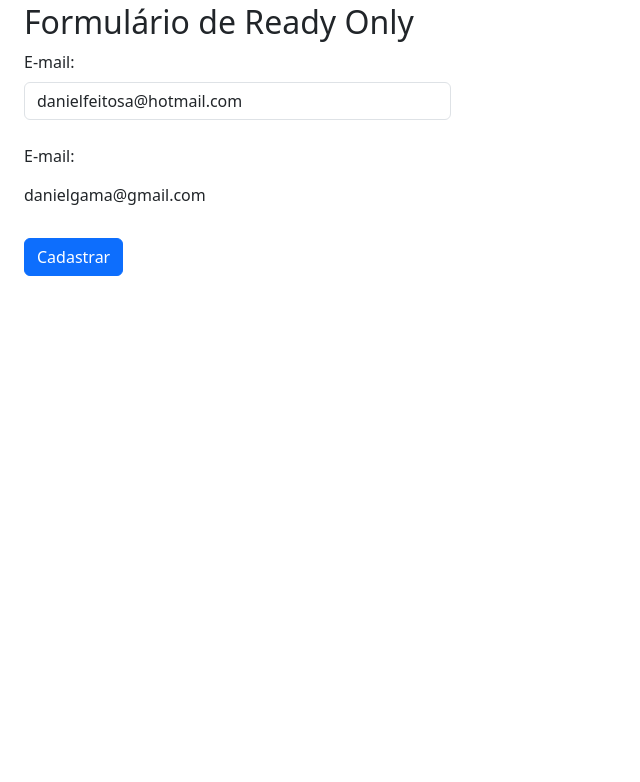
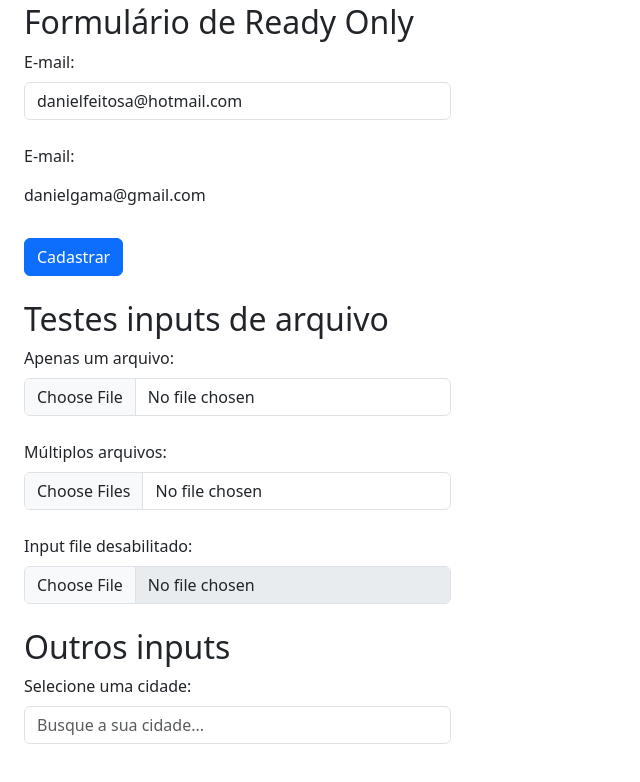
Before and after one commit to danielfeitosa4/bootstrap5, a plain HTML site: page 7_formularios/1_aulas/index.html in a window 1280 px wide. Shown: the part 1027-1809 px from the top of the page, without its empty margins (0-640 px from the left). Drawn offline with nearby package versions, Linux system fonts and the light colour scheme.

Commit message:
input de arquivos + datalist

```diff
--- a/7_formularios/1_aulas/index.html
+++ b/7_formularios/1_aulas/index.html
@@ -87,5 +87,43 @@
     </form>
   </div>
 
+  <!-- Input de Arquivos-->
+  <div class="col-4 m-4">
+    <h2>Testes inputs de arquivo</h2>
+    <form action="">
+      <div class="mb-4">
+        <label for="photo" class="form-label">Apenas um arquivo:</label>
+        <input type="file" class="form-control" name="photo" id="photo">
+      </div>
+      <div class="mb-4">
+        <label for="photos" class="form-label">Múltiplos arquivos:</label>
+        <input type="file" class="form-control" name="photos" id="photos" multiple>
+      </div>
+      <div class="mb-4">
+        <label for="photos2" class="form-label">Input file desabilitado:</label>
+        <input type="file" class="form-control" name="photos2" id="photos2" disabled>
+      </div>
+    </form>
+  </div>
+
+  <!-- Outros -->
+  <div class="col-4 m-4">
+    <h2>Outros inputs</h2>
+    <form action="">
+      <!-- Data list-->
+      <div class="mb-4">
+        <label for="cidades" class="form-label">Selecione uma cidade:</label>
+        <input class="form-control" list="datalistOptions" id="cidades" placeholder="Busque a sua cidade...">
+        <datalist id="datalistOptions">
+          <option value="São Paulo">
+          <option value="Rio de Janeiro">
+          <option value="Aracaju">
+          <option value="Florianópolis">
+          <option value="Porto Alegre">
+        </datalist>
+      </div>
+    </form>
+  </div>
+
 </body>
 </html>
```
